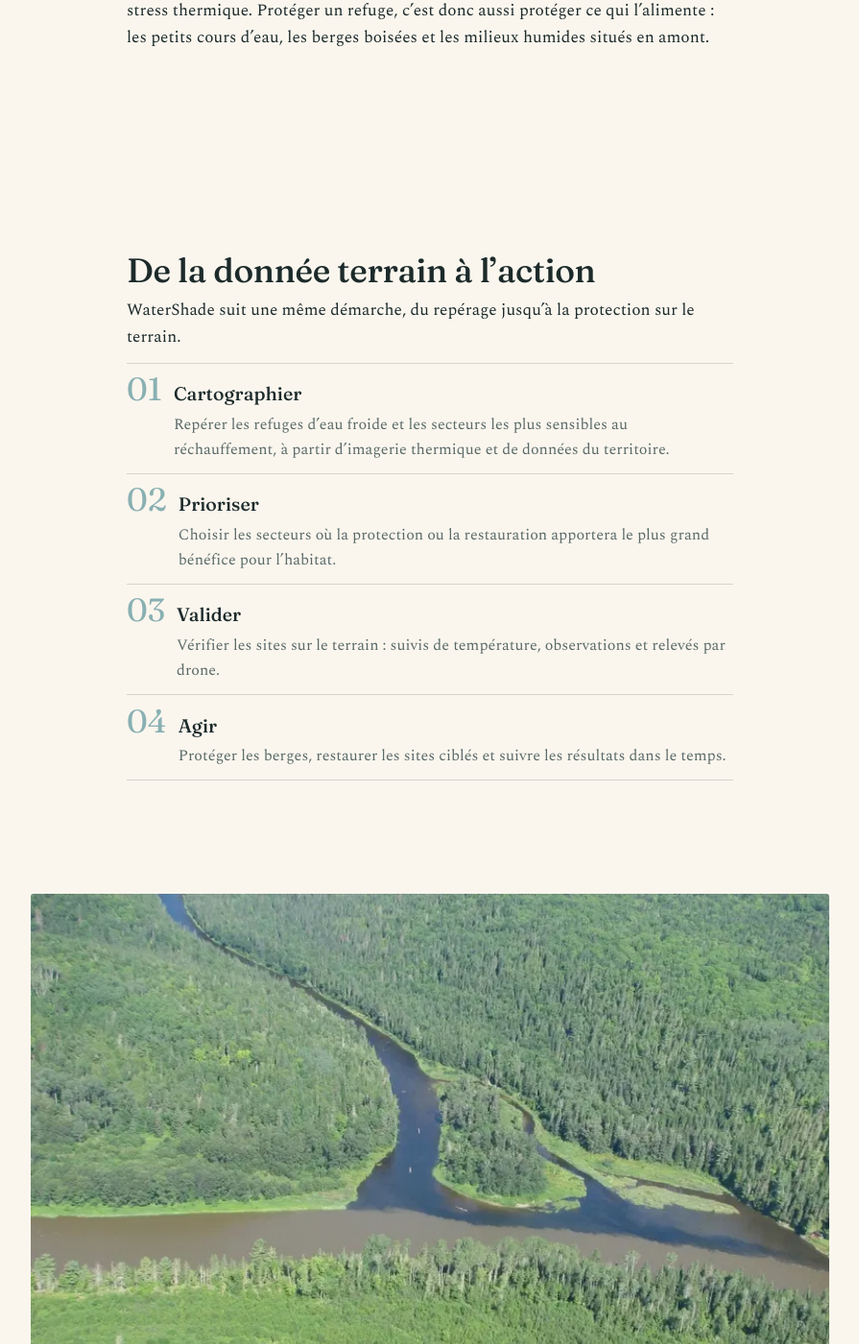
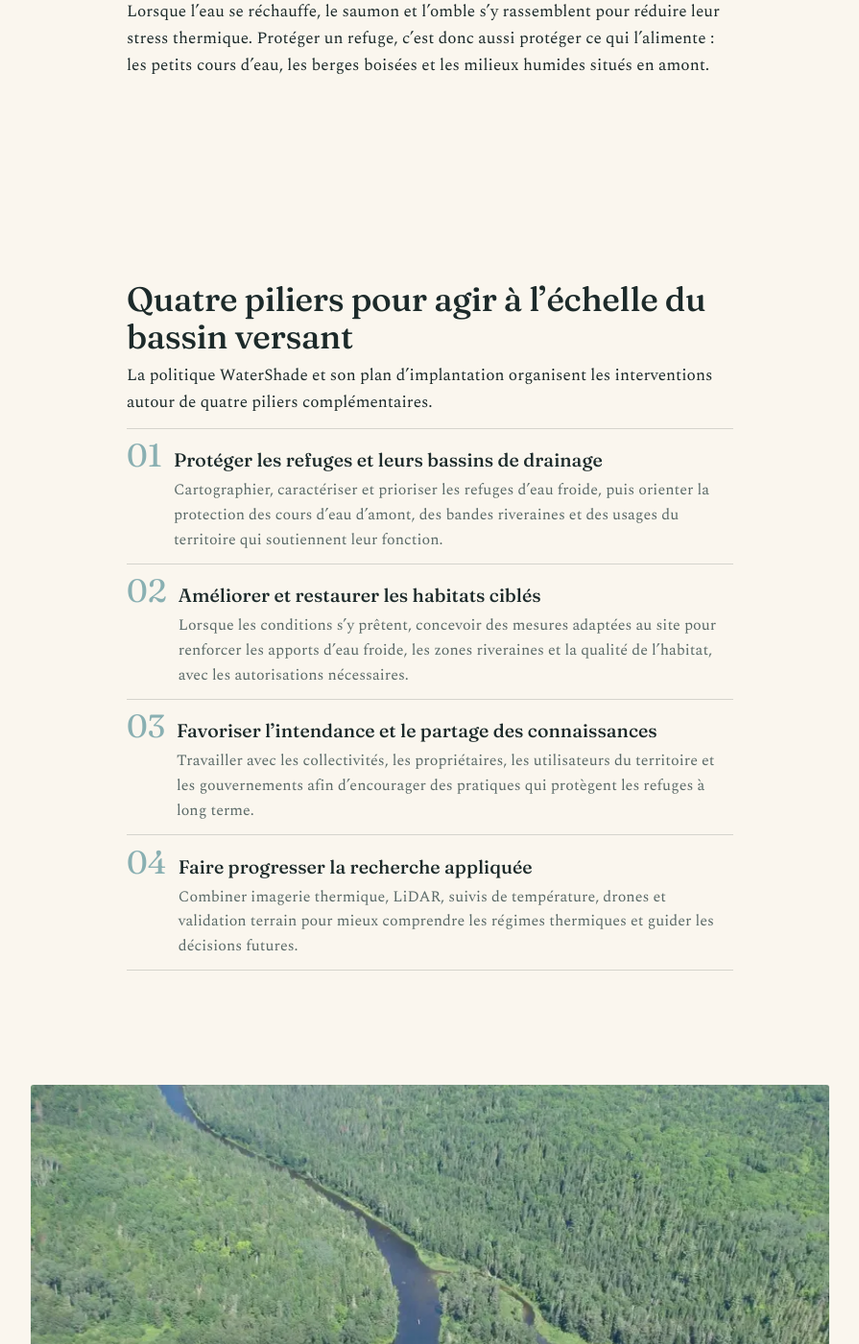
Before and after one commit to foxah047-stack/secure, a Jekyll site: the page built from _projects/watershade.md, in a window 1280 px wide and 1400 px high, scrolled down 2004 px. Shown: the whole window at 96% size, without its empty margins (192-1087 px from the left). Built offline with Jekyll 4.4.1, drawn with Linux system fonts in a browser that asks for light colours; some web fonts are replaced; some of the changed text lies outside the part shown.

Commit message:
Rework WaterShade project page

```diff
--- a/_projects/watershade.md
+++ b/_projects/watershade.md
@@ -165,7 +168,7 @@ subtitle_fr: Une stratégie à l’échelle du bassin versant pour protéger les
     <p class="ws-eyebrow">Projet stratégique</p>
     <h1>WaterShade</h1>
     <p class="ws-lead">Protéger les refuges d’eau froide du bassin versant de la Restigouche.</p>
-    <p class="intro">Quand la rivière se réchauffe l’été, le saumon atlantique cherche des zones naturellement plus fraîches pour récupérer. WaterShade est une stratégie à long terme qui vise à repérer ces refuges d’eau froide, à les protéger et, là où c’est nécessaire, à les restaurer.</p>
+    <p class="intro">Quand la rivière se réchauffe l’été, le saumon atlantique cherche des zones naturellement plus fraîches pour réduire son stress thermique. WaterShade est une stratégie de bassin versant qui réunit la protection, l’amélioration des refuges, l’intendance et la recherche pour préserver ces habitats essentiels dans la durée.</p>
   </header>
 
   <!-- ===================== LE PROBLEME ===================== -->
@@ -192,38 +195,38 @@ subtitle_fr: Une stratégie à l’échelle du bassin versant pour protéger les
     </div>
   </section>
 
-  <!-- ===================== LA DEMARCHE ===================== -->
+  <!-- ===================== LES QUATRE PILIERS ===================== -->
   <section class="ws-reveal">
     <div class="ws-in">
-      <h2>De la donnée terrain à l’action</h2>
-      <p>WaterShade suit une même démarche, du repérage jusqu’à la protection sur le terrain.</p>
+      <h2>Quatre piliers pour agir à l’échelle du bassin versant</h2>
+      <p>La politique WaterShade et son plan d’implantation organisent les interventions autour de quatre piliers complémentaires.</p>
       <ol class="ws-steps">
         <li>
           <span class="n">01</span>
           <div>
-            <h3>Cartographier</h3>
-            <p>Repérer les refuges d’eau froide et les secteurs les plus sensibles au réchauffement, à partir d’imagerie thermique et de données du territoire.</p>
+            <h3>Protéger les refuges et leurs bassins de drainage</h3>
+            <p>Cartographier, caractériser et prioriser les refuges d’eau froide, puis orienter la protection des cours d’eau d’amont, des bandes riveraines et des usages du territoire qui soutiennent leur fonction.</p>
           </div>
         </li>
         <li>
           <span class="n">02</span>
           <div>
-            <h3>Prioriser</h3>
-            <p>Choisir les secteurs où la protection ou la restauration apportera le plus grand bénéfice pour l’habitat.</p>
+            <h3>Améliorer et restaurer les habitats ciblés</h3>
+            <p>Lorsque les conditions s’y prêtent, concevoir des mesures adaptées au site pour renforcer les apports d’eau froide, les zones riveraines et la qualité de l’habitat, avec les autorisations nécessaires.</p>
           </div>
         </li>
         <li>
           <span class="n">03</span>
           <div>
-            <h3>Valider</h3>
-            <p>Vérifier les sites sur le terrain : suivis de température, observations et relevés par drone.</p>
+            <h3>Favoriser l’intendance et le partage des connaissances</h3>
+            <p>Travailler avec les collectivités, les propriétaires, les utilisateurs du territoire et les gouvernements afin d’encourager des pratiques qui protègent les refuges à long terme.</p>
           </div>
         </li>
         <li>
           <span class="n">04</span>
           <div>
-            <h3>Agir</h3>
-            <p>Protéger les berges, restaurer les sites ciblés et suivre les résultats dans le temps.</p>
+            <h3>Faire progresser la recherche appliquée</h3>
+            <p>Combiner imagerie thermique, LiDAR, suivis de température, drones et validation terrain pour mieux comprendre les régimes thermiques et guider les décisions futures.</p>
           </div>
         </li>
       </ol>
@@ -245,20 +248,21 @@ subtitle_fr: Une stratégie à l’échelle du bassin versant pour protéger les
     </div>
   </section>
 
-  <!-- ===================== SITES ===================== -->
+  <!-- ===================== PARTENARIATS ===================== -->
   <section class="ws-reveal">
     <div class="ws-in">
-      <h2>Des secteurs au cœur du projet</h2>
+      <h2>Une démarche portée par des partenariats</h2>
+      <p>WaterShade est élaboré par le Conseil de gestion du bassin versant de la rivière Restigouche, le Gespe’gewa’gi Institute of Natural Understanding (GINU) et LeBlanc MultiRessources. Cette équipe de travail réunit la connaissance du territoire, l’expertise scientifique et l’expérience de mise en œuvre.</p>
       <div class="ws-sites">
         <div class="ws-site">
-          <h3>Secteurs prioritaires</h3>
-          <p>Certains secteurs font l’objet d’un examen plus poussé parce qu’ils peuvent jouer un rôle important lors des périodes de chaleur. Les informations détaillées seront publiées seulement après révision interne.</p>
-          <span class="soon">Détails en révision interne</span>
+          <h3>Science, données et coordination</h3>
+          <p>Le projet bénéficie de l’appui scientifique de l’Université du Nouveau-Brunswick et de l’INRS – Centre Eau Terre Environnement, ainsi que d’une collaboration avec l’Organisme de bassin versant Matapédia-Restigouche.</p>
+          <span class="soon">Une approche à l’échelle du bassin</span>
         </div>
         <div class="ws-site">
-          <h3>Travaux de terrain</h3>
-          <p>Les actions peuvent comprendre le suivi de température, la validation terrain, la protection de bandes riveraines et la restauration de conditions favorables, selon les approbations et les priorités établies.</p>
-          <span class="soon">Pages futures à approuver</span>
+          <h3>Application sur le territoire</h3>
+          <p>La collaboration avec le ministère des Ressources naturelles et du Développement de l’énergie du Nouveau-Brunswick aide à relier les données, les pratiques de gestion et la protection des refuges d’eau froide.</p>
+          <span class="soon">Des décisions informées par le terrain</span>
         </div>
       </div>
     </div>
@@ -282,8 +286,8 @@ subtitle_fr: Une stratégie à l’échelle du bassin versant pour protéger les
   <!-- ===================== CLOTURE ===================== -->
   <section class="ws-reveal">
     <div class="ws-in ws-close">
-      <h2>Une stratégie appelée à évoluer</h2>
-      <p>Amorcé en 2023, WaterShade se poursuit par l’analyse et le travail terrain, puis par la sélection des sites prioritaires à partir de 2025 et un suivi adaptatif dans les années suivantes. Les données, les méthodes et les priorités continueront d’être mises à jour au fil du projet.</p>
+      <h2>Une stratégie qui s’adapte et se construit dans le temps</h2>
+      <p>La politique et le plan d’implantation constituent une première base commune. WaterShade évolue avec les nouvelles données, les résultats de terrain, les connaissances des partenaires et les conditions changeantes du bassin versant. Les emplacements précis de certains refuges demeurent confidentiels afin de protéger les poissons qui y trouvent refuge.</p>
     </div>
   </section>
 
```
Also changed, not shown: other parts of _projects/watershade.md (+3 -0 lines).
